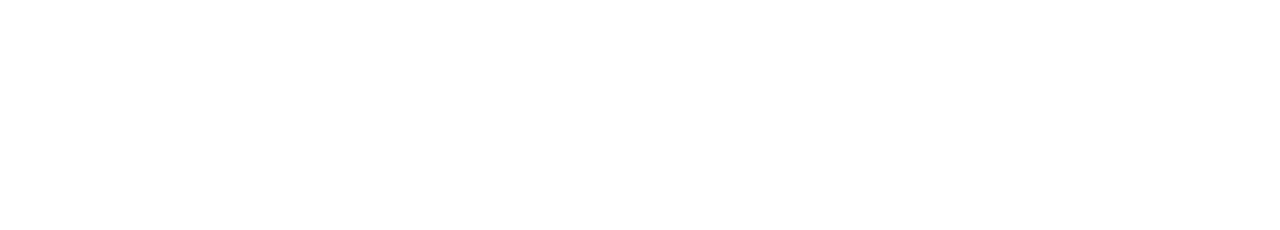
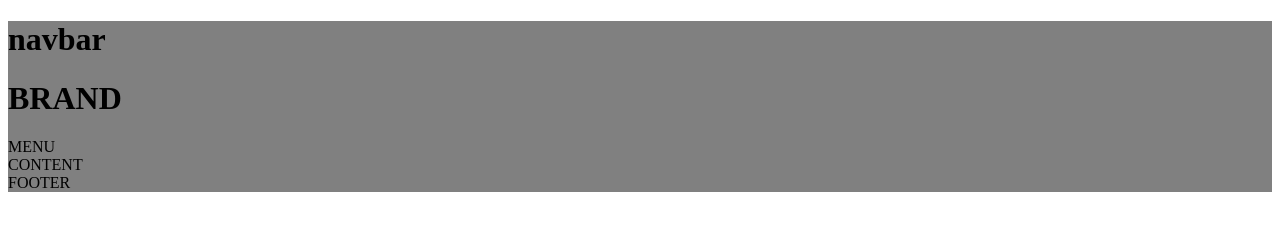
Before and after one commit to maartenww/Product-Landing-Page, a plain HTML site: page index.html in a window 1280 px wide. Drawn offline with Linux system fonts and the light colour scheme.

Commit message:
Added the Navbar, header, menu and content div

```diff
--- a/index.html
+++ b/index.html
@@ -1,7 +1,27 @@
-<!DOCTYPE HTML>
+<!DOCTYPE html>
 
-<body>
-</body>
+<html lang="en">
+  <head>
+    <meta charset="utf-8">
+    <link rel="stylesheet" href="style.css">
 
-<head>
-</head>
+  </head>
+
+
+  <body>
+    <header class="container">
+      <div class="navbar">
+        <h1>navbar</h1>
+      </div>
+      <div class="header">
+        <h1>BRAND</h1>
+      </div>
+      <div class="menu">MENU</div>
+      <div class="content">CONTENT</div>
+      <div class="footer">FOOTER</div>
+    </header>
+
+
+  </body>
+
+</html>
```
